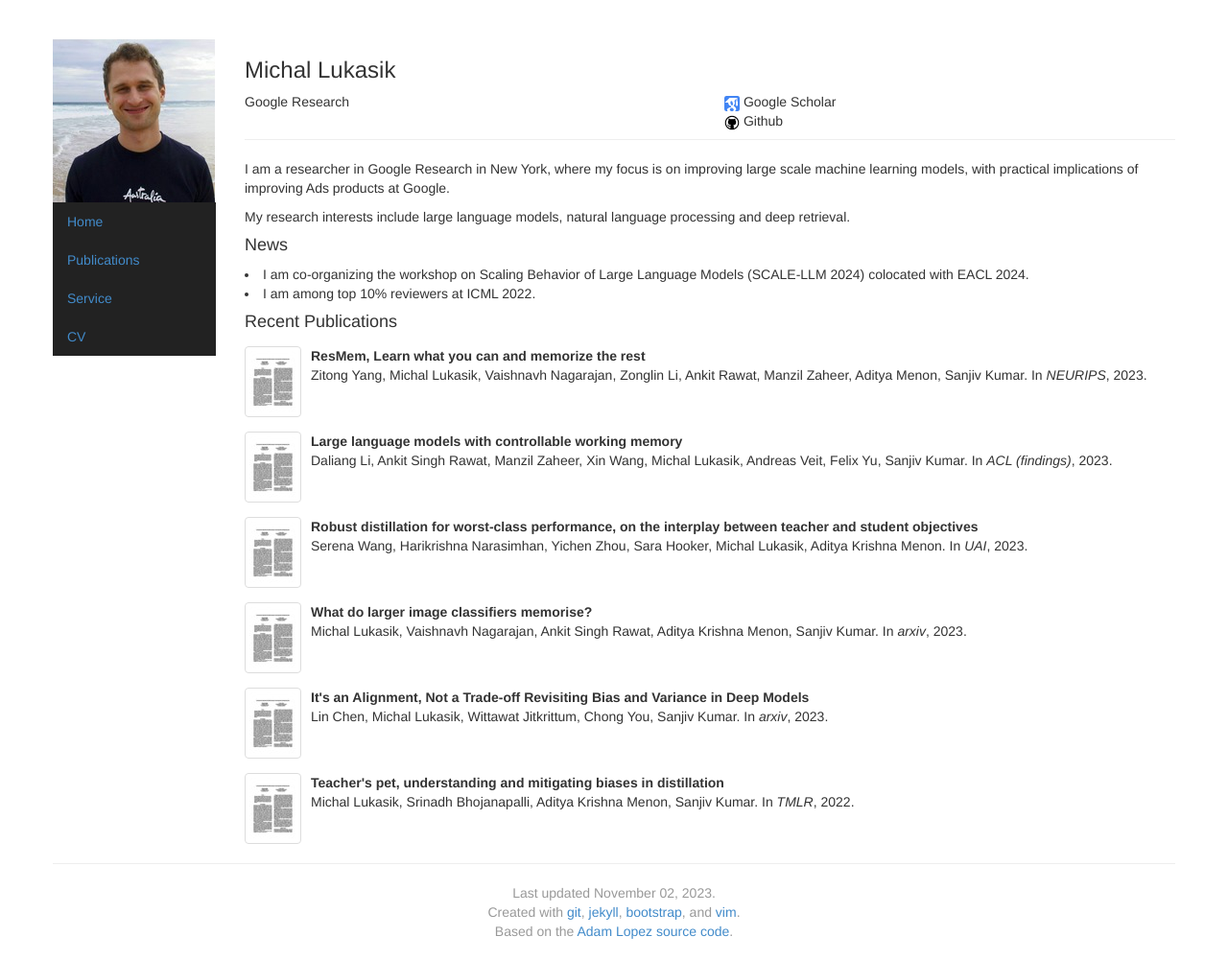
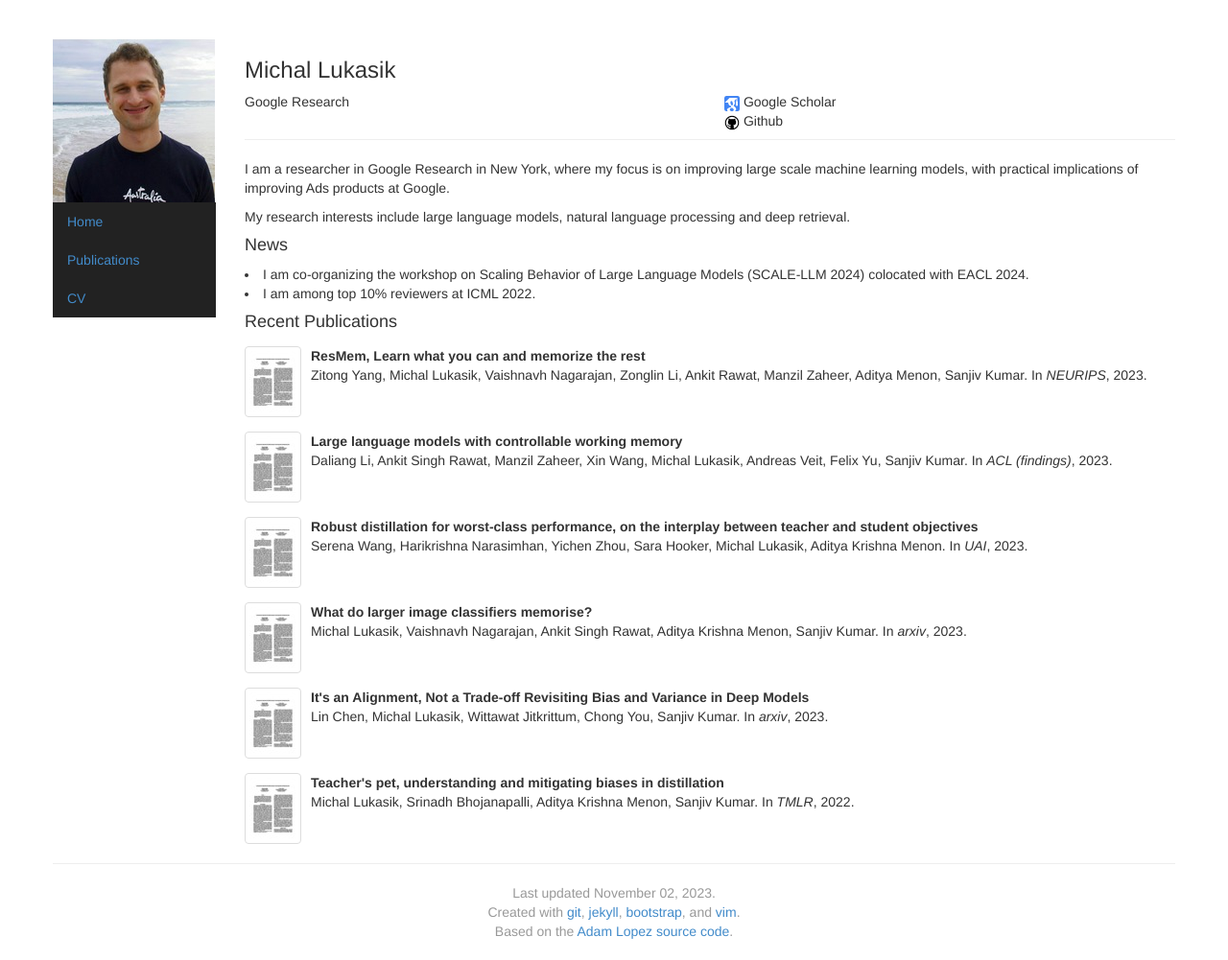
Before and after one commit to mlukasik/mlukasik.github.io, a Jekyll site: the page built from index.html, in a window 1280 px wide. Shown: the whole page at 96% size. Built offline with Jekyll 4.4.1, drawn with Linux system fonts in a browser that asks for light colours.

Commit message:
Update nav-bar.html

```diff
--- a/_includes/nav-bar.html
+++ b/_includes/nav-bar.html
@@ -8,9 +8,6 @@
     <a href="papers.html">Publications</a>
   </li>
   <li>
-    <a href="activities">Service</a>
-  </li>
-  <li>
     <a href="https://www.linkedin.com/in/michal-lukasik-1035b52a">CV</a>
   </li>
 </ul>
```
